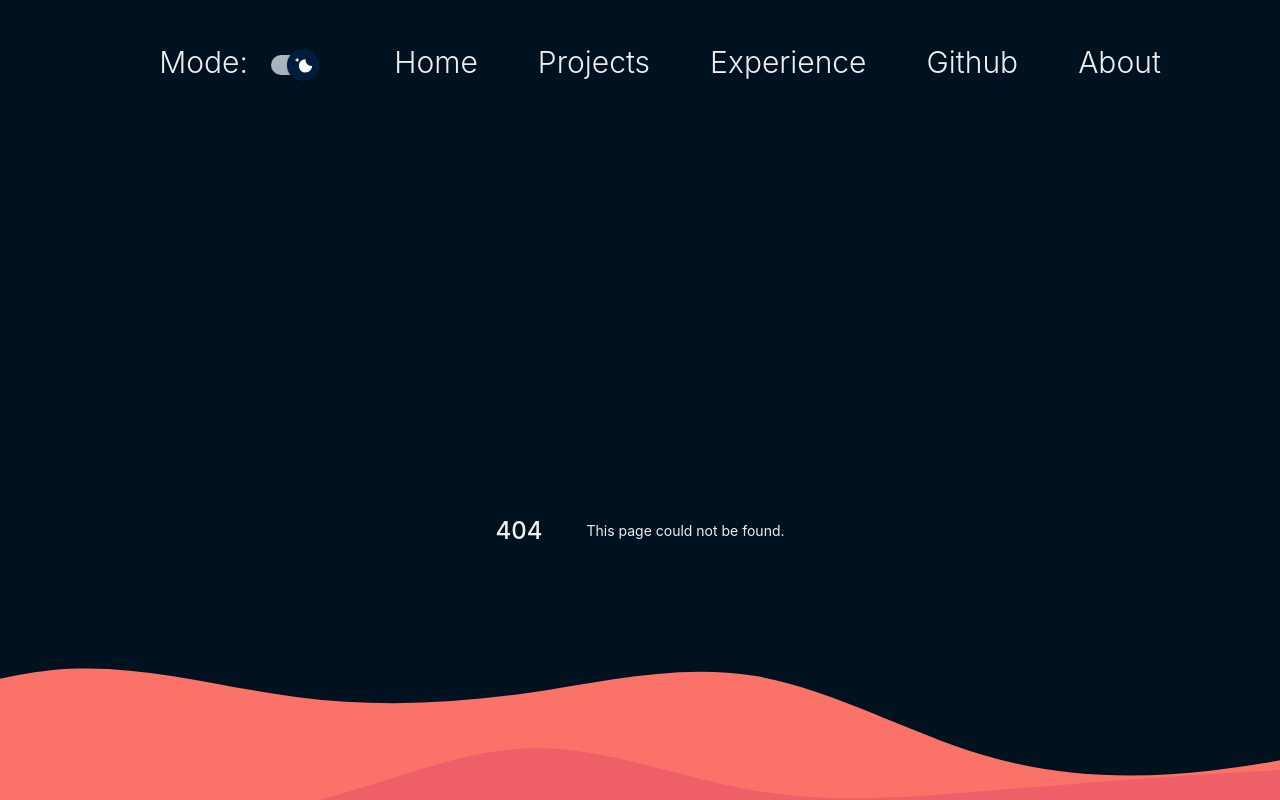
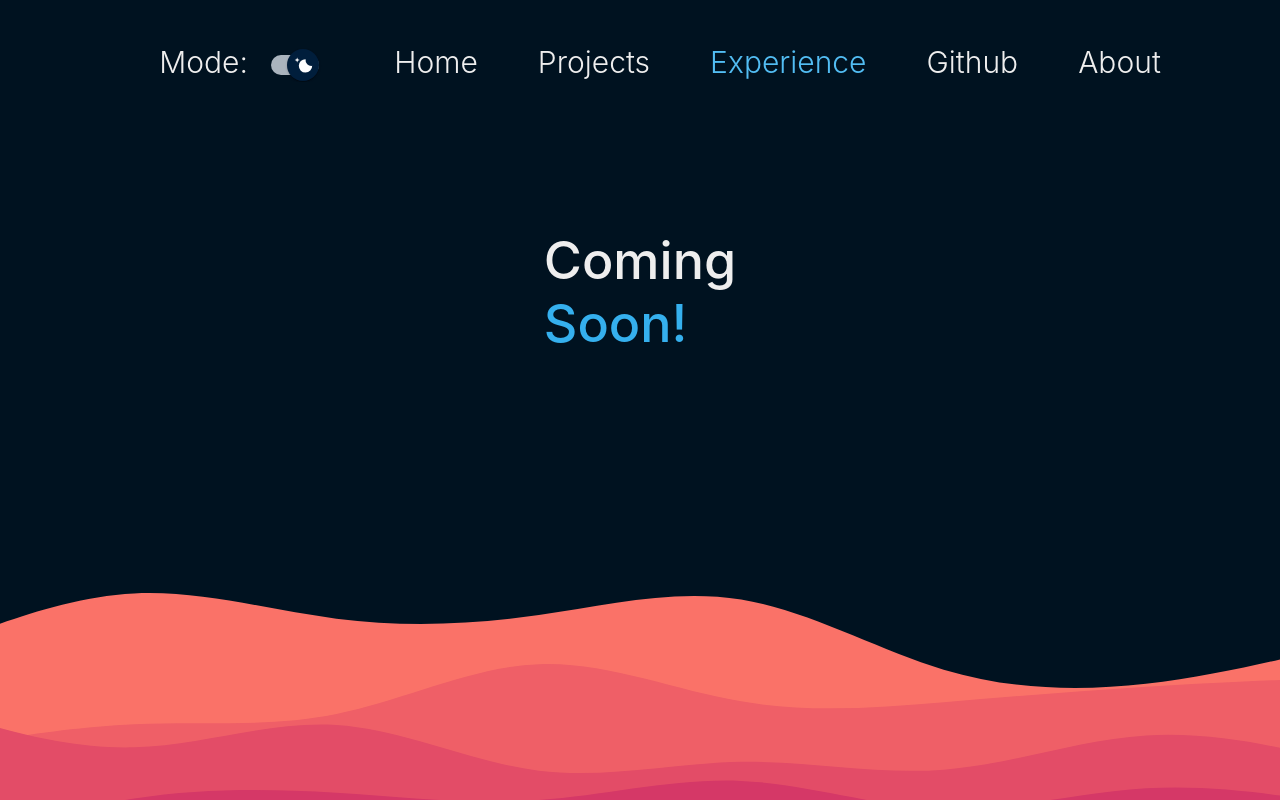
Before and after one commit to srinathv31/srinath-website, a Next.js app: page /experience in a window 1280 px wide. Before the commit this address had no page. Shown: the top 800 px of the page. Built offline with nearby package versions, Linux system fonts and the light colour scheme.

Commit message:
Added experience pages

```diff
--- a/components/MainMenu.tsx
+++ b/components/MainMenu.tsx
@@ -61,19 +61,19 @@ export default function MainMenu(): JSX.Element {
                     {"Mode: "}<DarkModeToggleSwitch checked={!isDarkModeToggle} onChange={()=> setIsDarkModeToggle(!isDarkModeToggle)} sx={{ m: 1 }}/>
                 </li>
                 <li>
-                    <Link href={"/"}><a className={styles.menuLink} >Home</a></Link>
+                    <Link href={"/"}><a className={styles.menuLink}>Home</a></Link>
                 </li>
                 <li>
-                    <Link href={"/projects"}><a className={styles.menuLink} >Projects</a></Link>
+                    <Link href={"/projects"}><a className={styles.menuLink}>Projects</a></Link>
                 </li>
                 <li>
-                    <a className={styles.menuLink} href="https://github.com/srinathv31" target={"_blank"} rel="noreferrer">Experience</a>
+                    <Link href={"/experience"}><a className={styles.menuLink}>Experience</a></Link>
                 </li>
                 <li>
                     <a className={styles.menuLink} href="https://github.com/srinathv31" target={"_blank"} rel="noreferrer">Github</a>
                 </li>
                 <li>
-                    <Link href={"/about"}><a className={styles.menuLink} >About</a></Link>
+                    <Link href={"/about"}><a className={styles.menuLink}>About</a></Link>
                 </li>
             </ul>
         </div>
--- /dev/null
+++ b/pages/experience.tsx
@@ -0,0 +1,13 @@
+import styles from "../styles/Home.module.css";
+
+export default function Experience(){
+    return (
+        <main className={styles.main}>
+            <div>
+                <h1>
+                    {"Coming "}<div className={styles.nameHeader}>Soon!</div>
+                </h1>
+            </div>
+        </main>
+    );
+};
```
